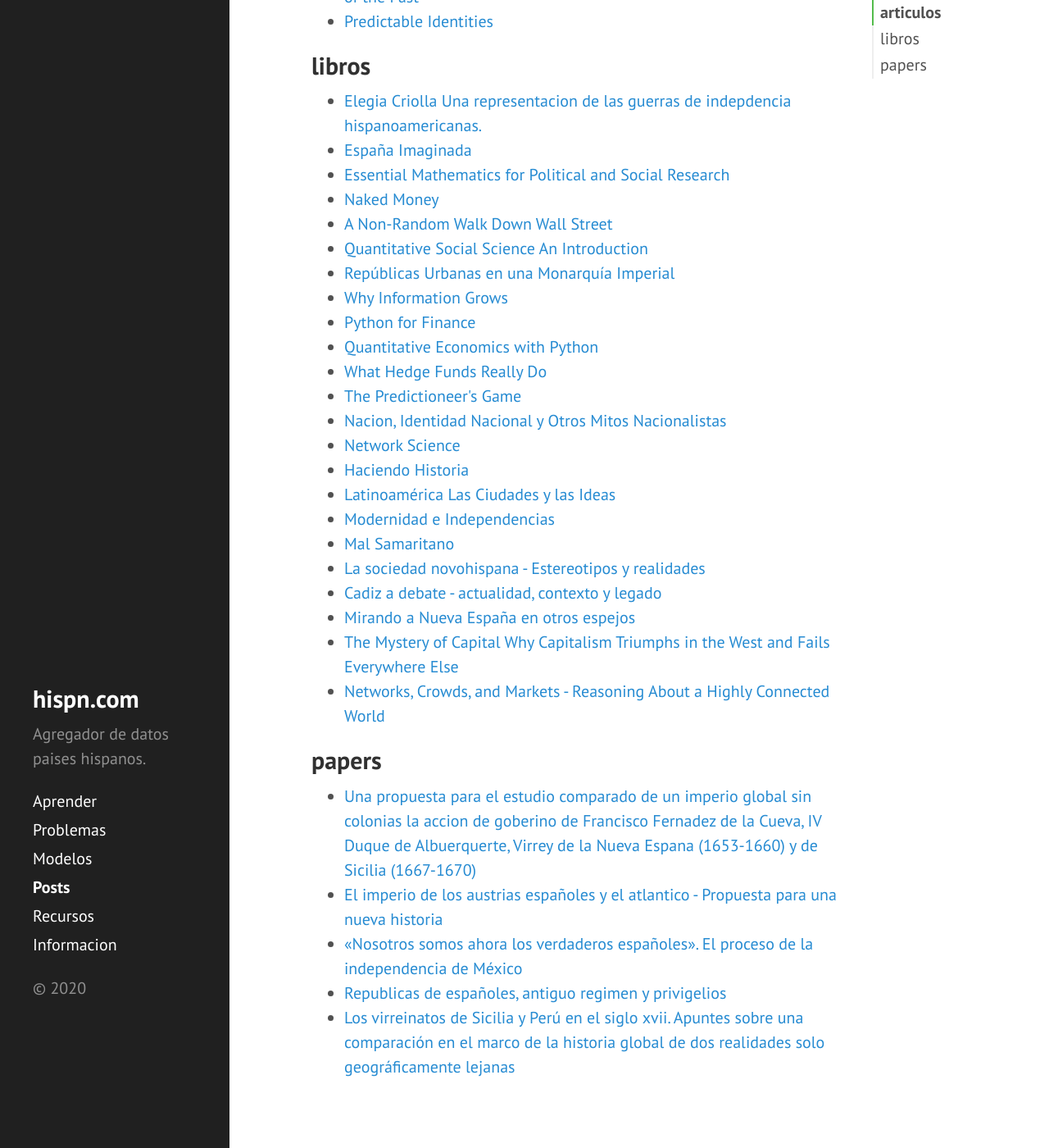
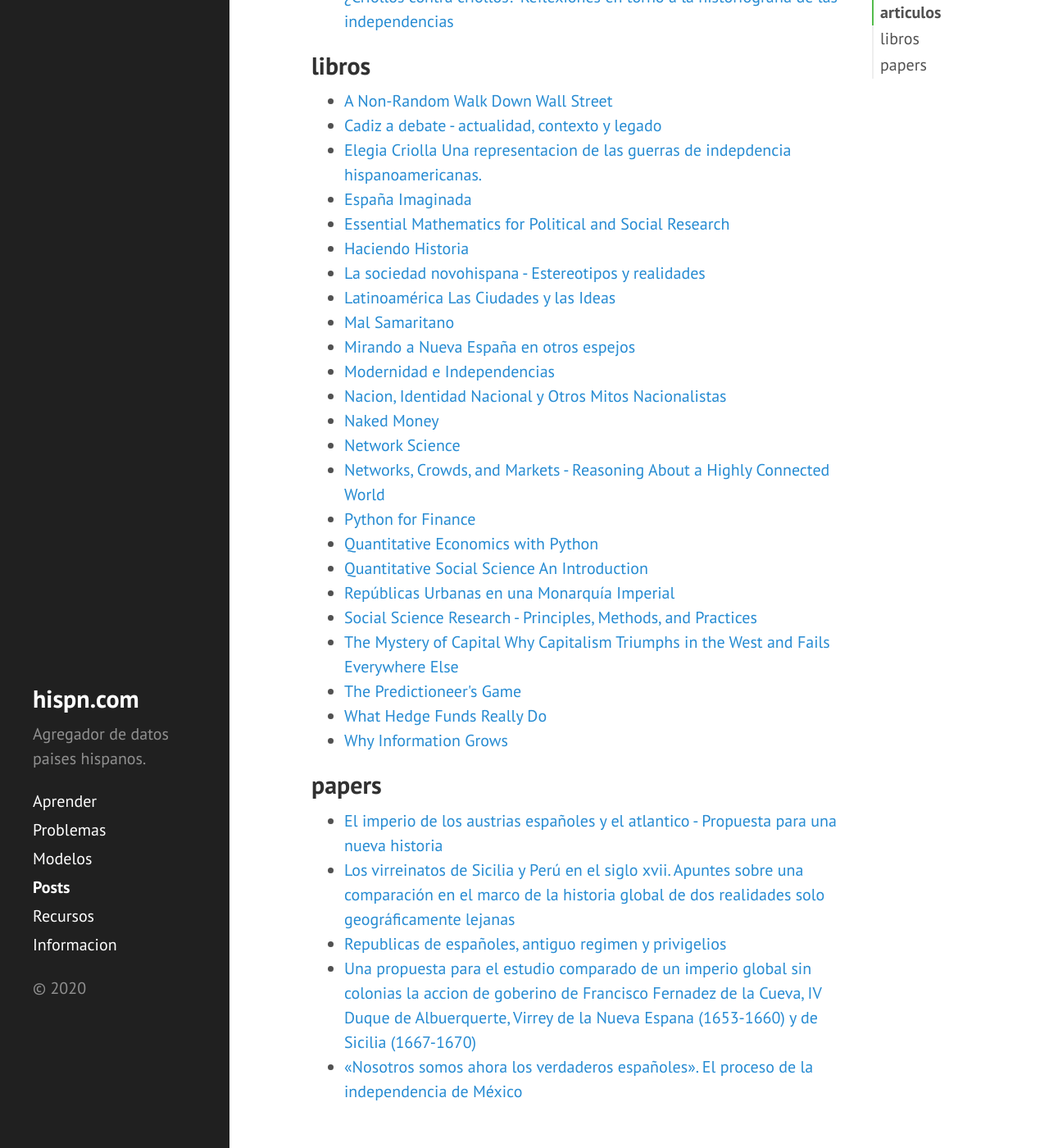
Before and after one commit to DanielBremont/hispn.github.io, a Jekyll site: the page built from pages/posts.md, in a window 1280 px wide and 1400 px high, scrolled down 817 px. Shown: the whole window at 82% size. Built offline with Jekyll 4.4.1, drawn with Linux system fonts in a browser that asks for light colours; some of the changed text lies outside the part shown.

Commit message:
Nuevo commit

```diff
--- /dev/null
+++ b/_posts/libros/2020-05-08-social-science-research.md
@@ -0,0 +1,13 @@
+---
+proyecto: blog.dbremont.dev
+title: Social Science Research -  Principles, Methods, and Practices
+categories: libros
+---
+
+<!--more-->
+
+# Introduction to Research
+# Basics of Empirical Research
+# Data Collection
+# Data Analysis
+# Epilogue
--- a/pages/posts.md
+++ b/pages/posts.md
@@ -4,19 +4,22 @@ title: Posts
 orden: 4
 ---
 
+{% assign categorieSorted =  site.categories | sort %}
+
 <ul>
-{% for cat in site.categories %}
+{% for cat in categorieSorted %}
 <li>
   <a href="#{{ cat[0] }}"> {{ cat[0] }} ({{ cat[1].size }})</a>
   </li>
 {% endfor %}
 </ul>
 
-{% for cat in site.categories %}
+{% for cat in categorieSorted %}
   <h2 id="{{ cat[0] }}">{{ cat[0] }} </h2>
   <ul>
+    {% assign postSorted =  cat[1] | sort : 'title' %}
 
-    {% for post in cat[1] reversed %}
+    {% for post in postSorted %}
       <li><a href="{{ post.url }}">{{ post.title }}</a></li>
     {% endfor %}
 
```
Also changed, not shown: pages/aprender.md (+2 -4 lines), pages/recursos.md (+0 -1 lines).
